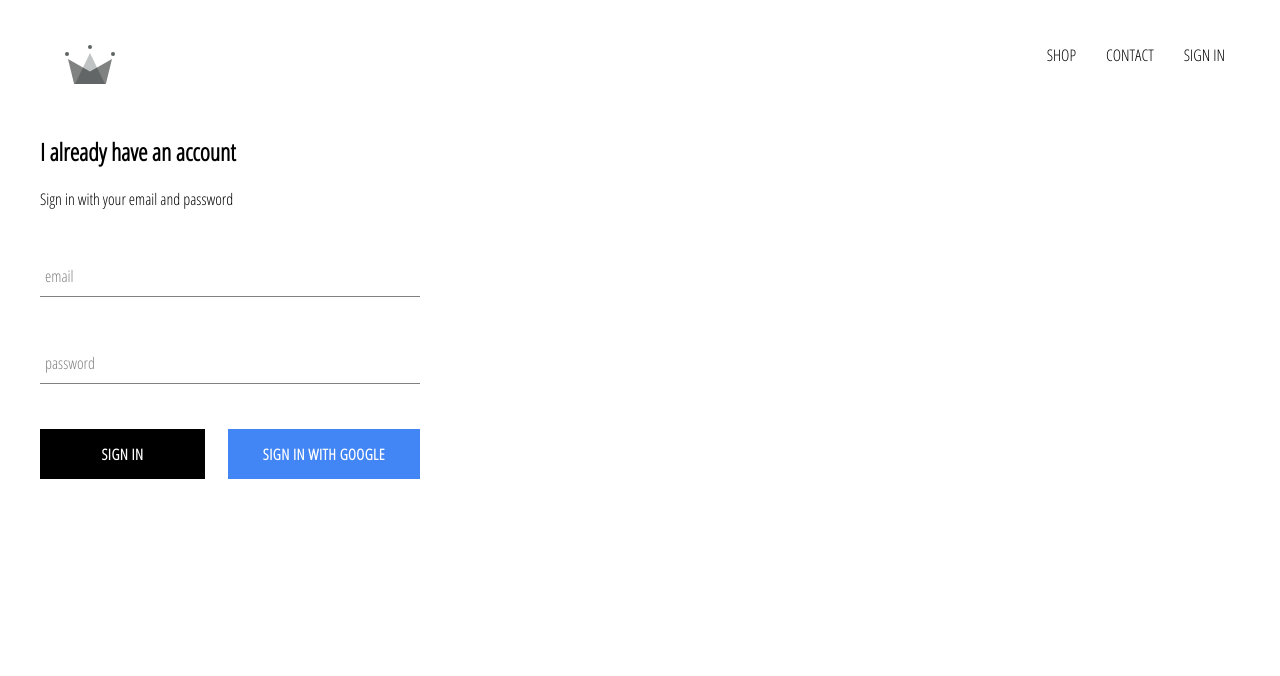
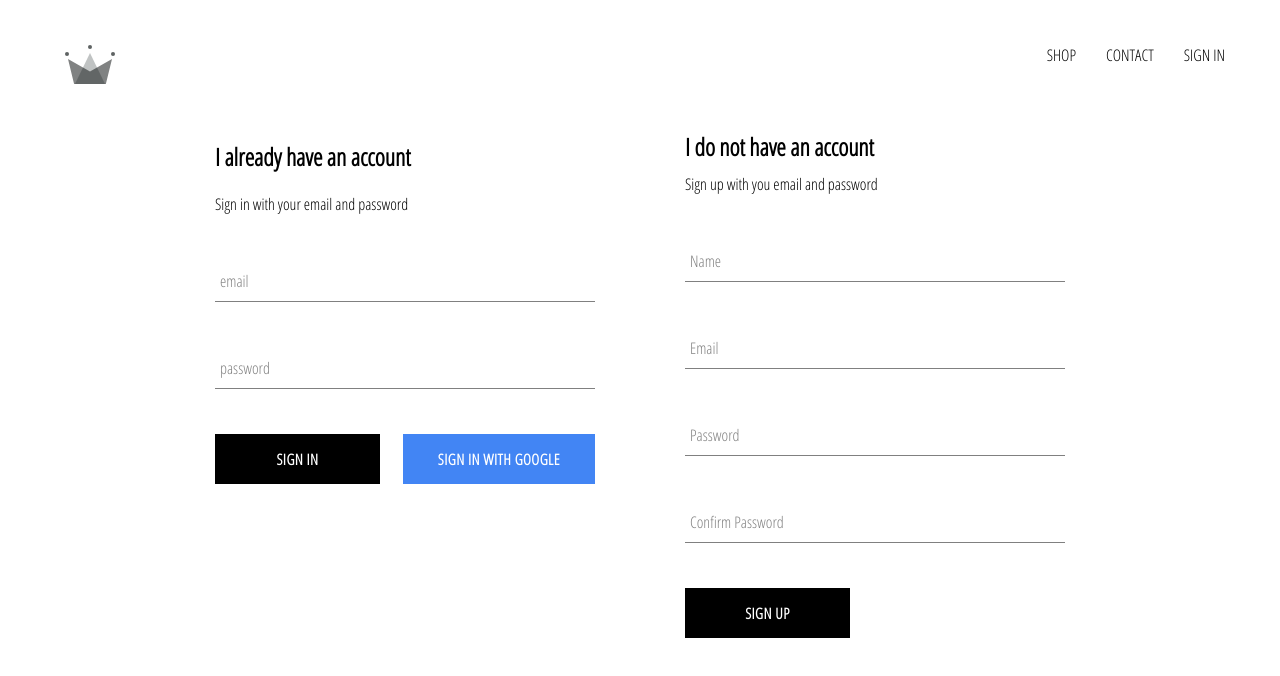
Before and after one commit to scottgilmoredev/e-commerce-react, a React (Create React App) app: page /signin in a window 1280 px wide. Shown: the top 676 px of the page. Built offline with nearby package versions, Linux system fonts and the light colour scheme; no server answers.

Commit message:
Add sign-up component

```diff
--- /dev/null
+++ b/src/components/sign-up/sign-up.component.jsx
@@ -0,0 +1,126 @@
+import React, { Component } from 'react';
+
+// Firebase
+import { auth, createUserProfileDocument } from '../../firebase/firebase.utils';
+
+// Components
+import CustomButton from '../custom-button/custom-button.component';
+import FormInput from '../form-input/form-input.component';
+
+// Styles
+import './sign-up.styles.scss';
+
+/**
+ * Display and manage the sign-up form.
+ */
+class SignUp extends Component {
+    constructor() {
+        super();
+
+        this.state = {
+            displayName: '',
+            email: '',
+            password: '',
+            confirmPassword: '',
+        };
+    };
+
+    /**
+     * Handle form input data change.
+     * @param {Object} event - synthetic event.
+     */
+    handleChange = event => {
+        const { name, value } = event.target;
+
+        this.setState({ [name]: value });
+    };
+
+    /**
+     * Create new user.
+     * @param {Object} event - synthetic event.
+     */
+    handleSubmit = async event => {
+        event.preventDefault();
+
+        const { displayName, email, password, confirmPassword } = this.state;
+
+        if (password !== confirmPassword) {
+            alert("Passwords don't match");
+            return;
+        }
+
+        try {
+            const { user } = await auth.createUserWithEmailAndPassword(email, password);
+
+            await createUserProfileDocument(user, { displayName });
+
+            // On success, clear the form.
+            this.setState({
+                displayName: '',
+                email: '',
+                password: '',
+                confirmPassword: '',
+            });
+        } catch (error) {
+            console.log('Error creating user', error);
+        }
+    };
+
+    render() {
+        const { displayName, email, password, confirmPassword } = this.state;
+
+        return (
+            <div className='sign-up'>
+                <h2 className='title'>I do not have an account</h2>
+                <span>Sign up with you email and password</span>
+
+                <form className='sign-up-form' onSubmit={this.handleSubmit}>
+                    { /* Display name */ }
+                    <FormInput
+                        name='displayName'
+                        type='text'
+                        label='Name'
+                        value={displayName}
+                        required
+                        onChange={this.handleChange}
+                    />
+
+                    { /* Email */ }
+                    <FormInput
+                        name='email'
+                        type='email'
+                        label='Email'
+                        value={email}
+                        required
+                        onChange={this.handleChange}
+                    />
+
+                    { /* Password */ }
+                    <FormInput
+                        name='password'
+                        type='password'
+                        label='Password'
+                        value={password}
+                        required
+                        onChange={this.handleChange}
+                    />
+
+                    { /* Confirm password */ }
+                    <FormInput
+                        name='confirmPassword'
+                        type='password'
+                        label='Confirm Password'
+                        value={confirmPassword}
+                        required
+                        onChange={this.handleChange}
+                    />
+
+                    { /* Submit */ }
+                    <CustomButton type='submit'>Sign Up</CustomButton>
+                </form>
+            </div>
+        );
+    };
+};
+
+export default SignUp;
--- /dev/null
+++ b/src/components/sign-up/sign-up.styles.scss
@@ -0,0 +1,9 @@
+.sign-up {
+  display: flex;
+  flex-direction: column;
+  width: 380px;
+
+  .title {
+    margin: 10px 0;
+  }
+}
--- a/src/pages/sign-in-and-sign-up/sign-in-and-sign-up.component.jsx
+++ b/src/pages/sign-in-and-sign-up/sign-in-and-sign-up.component.jsx
@@ -2,6 +2,7 @@
 
 // Components
 import SignIn from '../../components/sign-in/sign-in.component';
+import SignUp from '../../components/sign-up/sign-up.component';
 
 // Styles
 import './sign-in-and-sign-up.styles.scss';
@@ -12,6 +13,7 @@
 const SignInAndSignUp = () => (
     <div className='sign-in-and-sign-up'>
         <SignIn />
+        <SignUp />
     </div>
 );
 
--- a/src/pages/sign-in-and-sign-up/sign-in-and-sign-up.styles.scss
+++ b/src/pages/sign-in-and-sign-up/sign-in-and-sign-up.styles.scss
@@ -0,0 +1,6 @@
+.sign-in-and-sign-up {
+    display: flex;
+    justify-content: space-between;
+    margin: 30px auto;
+    width: 850px;
+}
```
